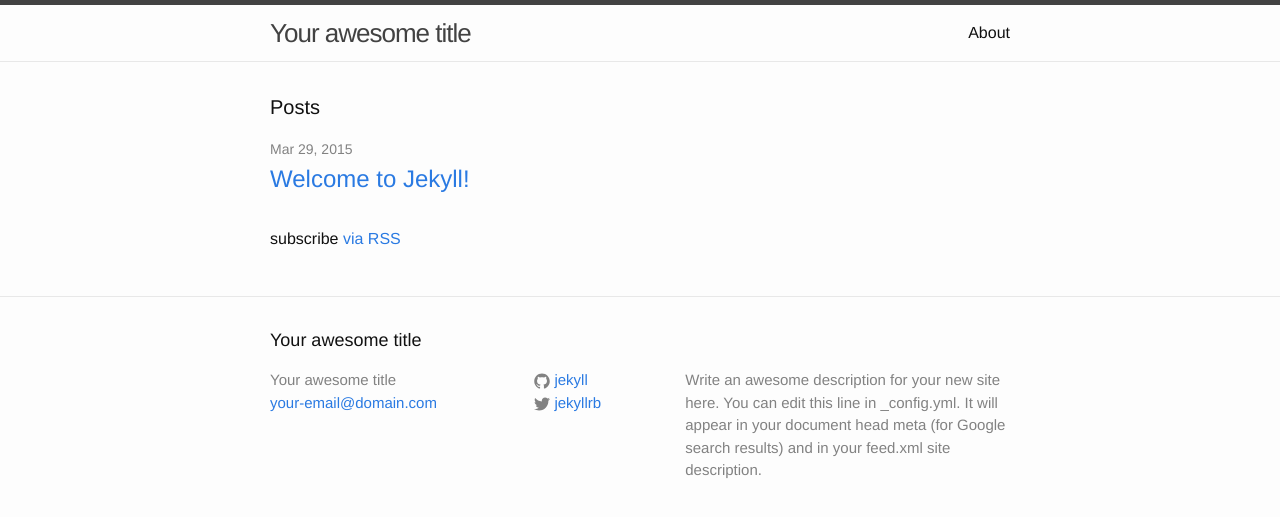
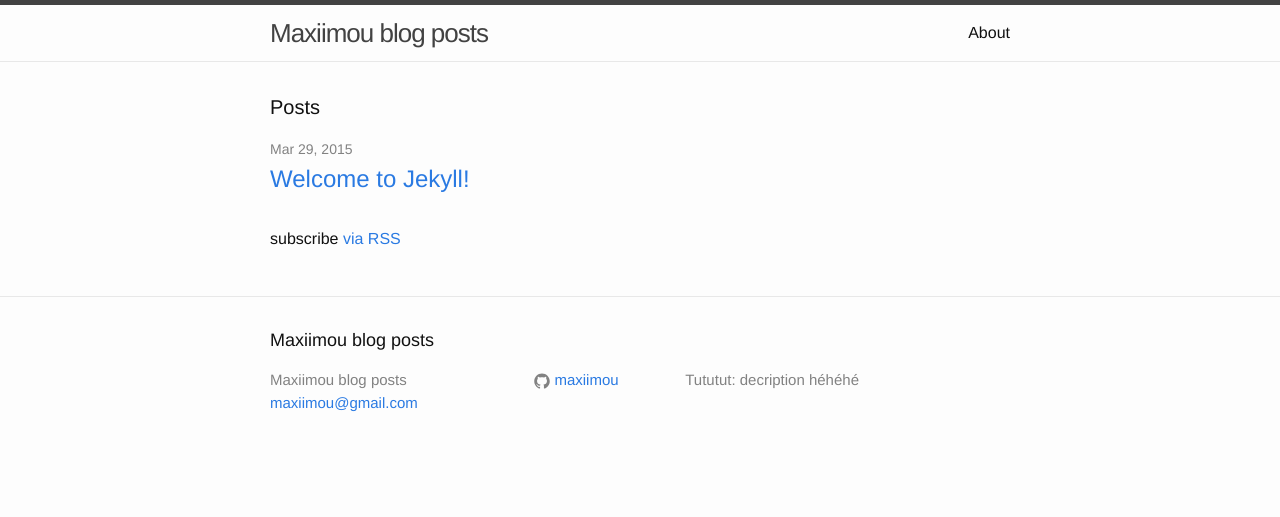
Before and after one commit to MisterFruits/blog, a Jekyll site: the page built from index.html, in a window 1280 px wide. Shown: the top 517 px of the page. Built offline with Jekyll 4.4.1, drawn with Linux system fonts in a browser that asks for light colours.

Commit message:
IMPROVE personnalize jekyll settings

```diff
--- a/_config.yml
+++ b/_config.yml
@@ -1,14 +1,11 @@
 # Site settings
-title: Your awesome title
-email: your-email@domain.com
+title: Maxiimou blog posts
+email: maxiimou@gmail.com
 description: > # this means to ignore newlines until "baseurl:"
-  Write an awesome description for your new site here. You can edit this
-  line in _config.yml. It will appear in your document head meta (for
-  Google search results) and in your feed.xml site description.
+  Tututut: decription héhéhé
 baseurl: "" # the subpath of your site, e.g. /blog/
-url: "http://yourdomain.com" # the base hostname & protocol for your site
-twitter_username: jekyllrb
-github_username:  jekyll
+#url: "http://yourdomain.com" # the base hostname & protocol for your site
+github_username:  maxiimou
 
 # Build settings
 markdown: kramdown
```
